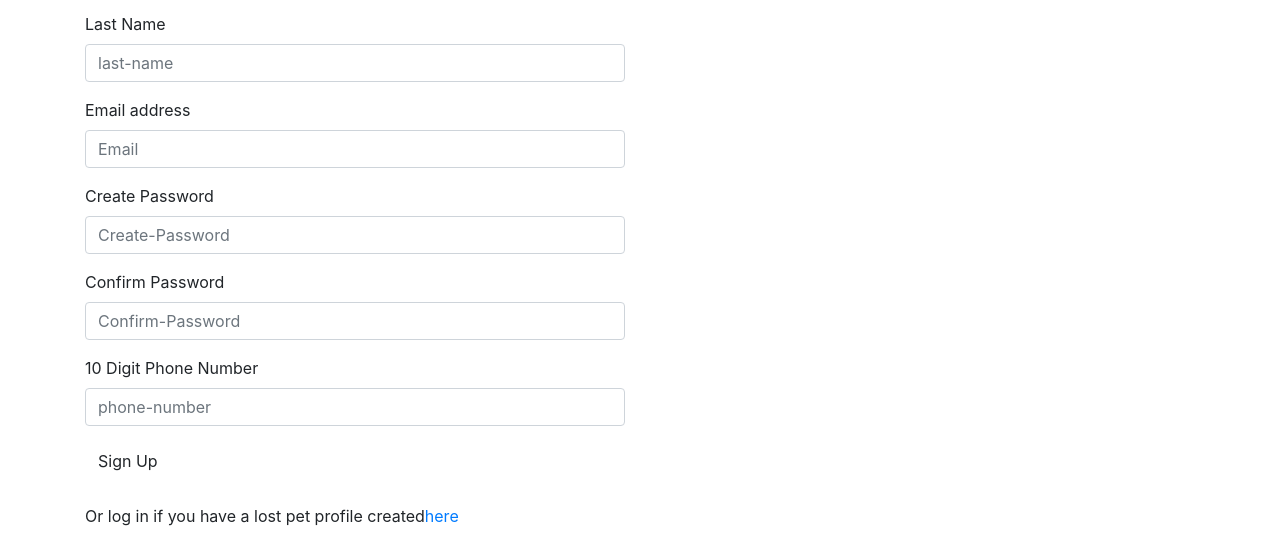
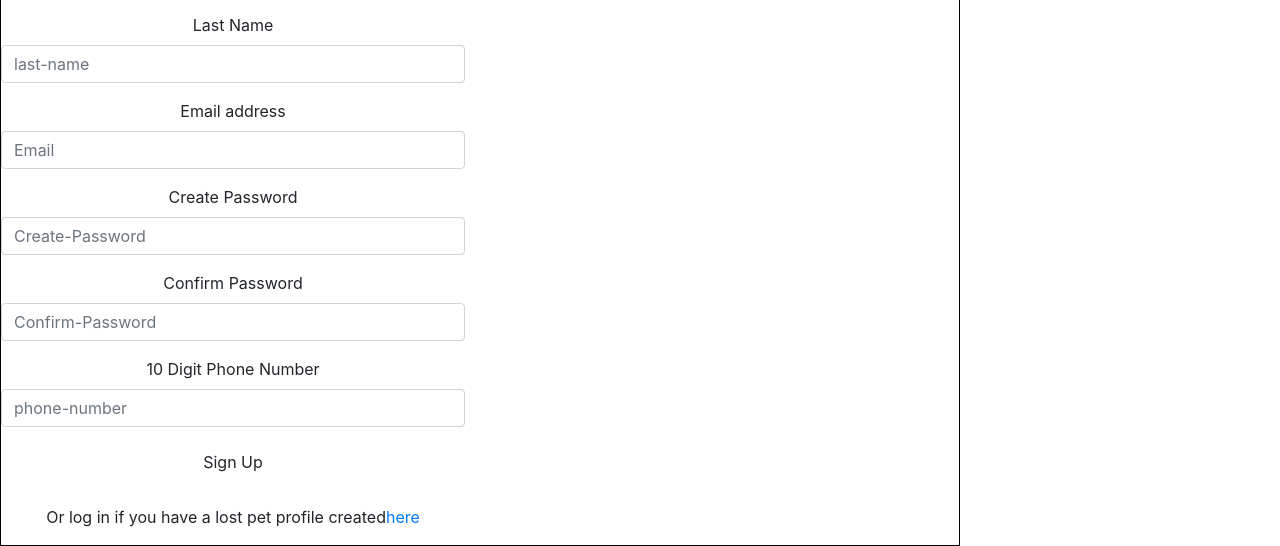
Before and after one commit to jmauro33/project2, a website: page public/signup.html in a window 1280 px wide. Shown: the part 520-1066 px from the top of the page. Drawn offline with nearby package versions, Linux system fonts and the light colour scheme.

Commit message:
working on css pages

```diff
--- a/public/signup.html
+++ b/public/signup.html
@@ -17,11 +17,10 @@
       crossorigin="anonymous"
     />
 
-    <link href="" rel="stylesheet" />
+    <link href="./stylesheets/style.css" rel="stylesheet">
   </head>
 
-<link href="" rel="stylesheet" />
-</head>
+
 <body>
 <nav class="navbar navbar-expand-lg navbar-dark bg-dark fixed-top">
   <div class="container">
@@ -80,7 +79,7 @@
         </div>
       </div>
     </nav>
-    <div class="container">
+    <div class="form-input">
       <div class="row">
         <div class="col-md-6 col-md-offset-3">
           <h2>Sign Up to Create your lost pet profile</h2>
--- a/public/stylesheets/style.css
+++ b/public/stylesheets/style.css
@@ -1,6 +1,6 @@
-.container {
-
-    background-color: blue;
-
-
+.form-input {
+    border: black 1px solid;
+    text-align: center;
+    display: inline-block;
+    width: 75%;
 }
```
Also changed, not shown: public/login.html (+3 -3 lines), public/lostpet.html (+3 -4 lines).
